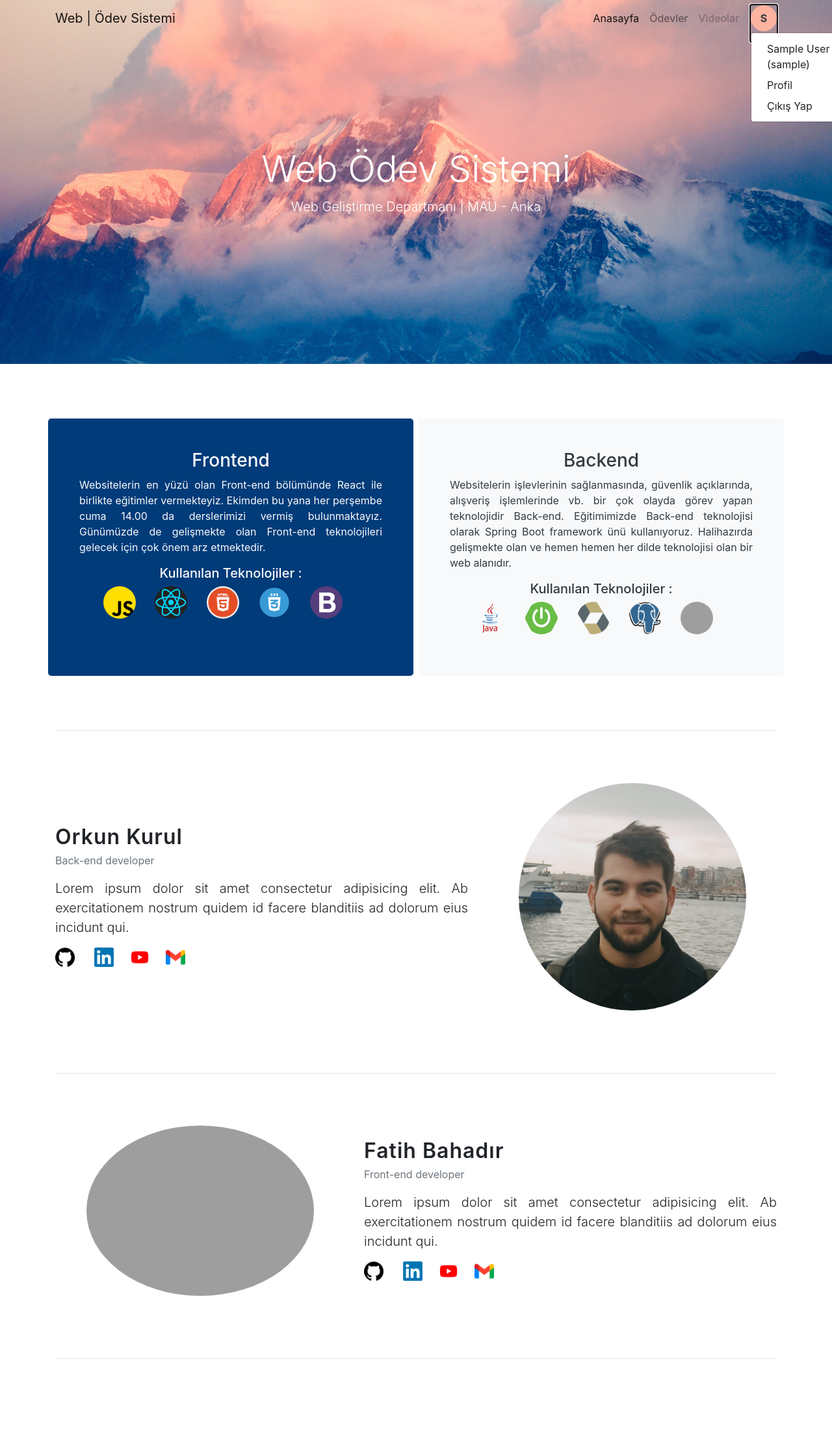
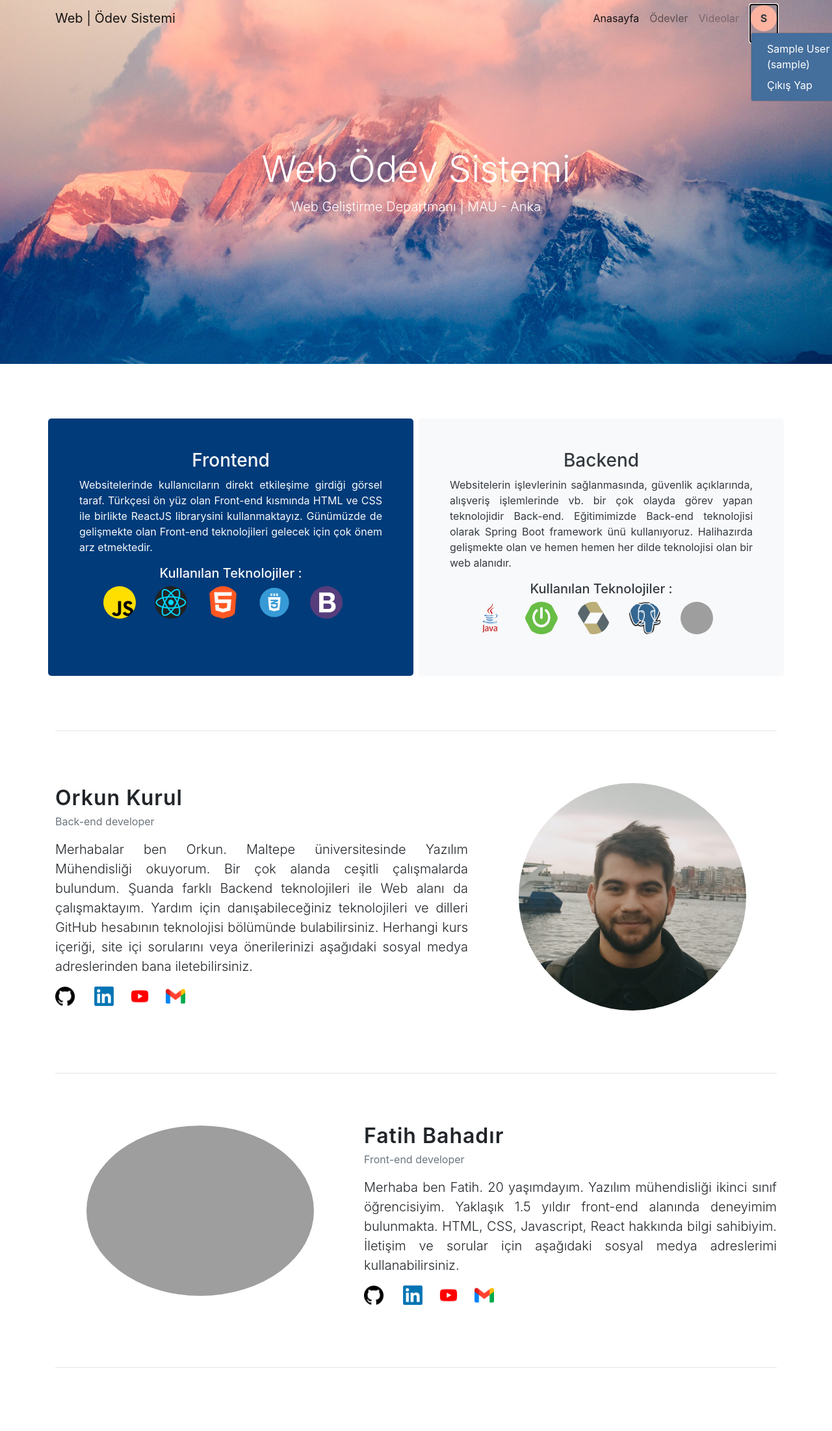
Before and after one commit to Razortype/django-homework-system, a Django app: page / in a window 1280 px wide, after a click that opens the changed part. Shown: the top 2202 px of the page at 65% size. Run offline with Django 4.2, Linux system fonts and the light colour scheme; a user stored in the database is signed in; tables that the repository leaves empty hold one stand-in row (values such as "Sample post"); grey boxes are pictures that could not be loaded.

Commit message:
Arrangements For Production - Navbar dropdown new design added. - HTML Logo changed. - Home page front-end content and about us content changed - Navbar dropdown unnecessary  Profil link deleted. - Hover background for sidebar deleted. - There was a long time for transition and it caused delays. It is 0.2 now. - The homework__category::after was overlapping with the content in mobile view. 0 margin for mobile view now.

```diff
--- a/homework_project/static/partials/css/_header.css
+++ b/homework_project/static/partials/css/_header.css
@@ -61,3 +61,16 @@
     transition-timing-function:ease-in;
     transition:all 0.3s;
 }
+
+.dropdown-menu{
+    background-color: #446E9C;
+}
+
+.dropdown-item{
+    color: white !important;
+}
+
+.dropdown-item:hover{
+    background-color: #fdc6af;
+    color: black !important;
+}
--- a/homework_project/templates/home.html
+++ b/homework_project/templates/home.html
@@ -28,9 +28,8 @@
         <article class="col-12 main__article col-sm-6 text-light text-center p-0 mb-3 mb-sm-0 p-sm-1" id="about" >
           <div class="p-5" style="background-color: #013B79; border-radius: 5px;">
           <h3>Frontend</h3>
-          <p class="text-justify" >Websitelerin en yüzü olan Front-end bölümünde React ile birlikte eğitimler vermekteyiz.
-            Ekimden bu yana her perşembe cuma 14.00 da derslerimizi vermiş bulunmaktayız. Günümüzde de gelişmekte olan
-            Front-end teknolojileri gelecek için çok önem arz etmektedir.</p>
+          <p class="text-justify" >Websitelerinde kullanıcıların direkt etkileşime girdiği görsel taraf. Türkçesi ön yüz olan Front-end kısmında HTML ve CSS ile birlikte ReactJS librarysini kullanmaktayız.
+         Günümüzde de gelişmekte olan Front-end teknolojileri gelecek için çok önem arz etmektedir.</p>
           <h5>Kullanılan Teknolojiler :</h5>
           <ul class="list-inline">
             <li class="list-inline-item"><img src={% static 'partials/images/tech-js.png' %} /></li>
@@ -69,8 +68,7 @@
         <h2 class="about__heading">Orkun Kurul</h2>
         <p class="text-muted">Back-end developer</p>
         <p class="lead text-justify">
-          Lorem ipsum dolor sit amet consectetur adipisicing elit. Ab exercitationem nostrum quidem id facere blanditiis ad dolorum eius incidunt qui.
-        </p>
+          Merhabalar ben Orkun. Maltepe üniversitesinde Yazılım Mühendisliği okuyorum. Bir çok alanda ceşitli çalışmalarda bulundum. Şuanda farklı Backend teknolojileri ile Web alanı da çalışmaktayım. Yardım için danışabileceğiniz teknolojileri ve dilleri GitHub hesabının teknolojisi bölümünde bulabilirsiniz. Herhangi kurs içeriği, site içi sorularını veya önerilerinizi aşağıdaki sosyal medya adreslerinden bana iletebilirsiniz.        </p>
         <ul class="list-inline">
           <li class="list-inline-item"> <a href="https://github.com/Razortype" target="_blank"> <img src={% static 'partials/images/social-github.png' %} alt="github-logo" width="30" height="30"></a> </li>
           <li class="list-inline-item"> <a href="https://www.linkedin.com/in/orkun-kurul/" target="_blank"> <img src={% static 'partials/images/social-linkedin.webp' %} alt="linkedin-logo" width="30" height="30"></a>
@@ -90,8 +88,7 @@
         <h2 class="about__heading">Fatih Bahadır</h2>
         <p class="text-muted">Front-end developer</p>
         <p class="lead text-justify" >
-          Lorem ipsum dolor sit amet consectetur adipisicing elit. Ab exercitationem nostrum quidem id facere blanditiis ad dolorum eius incidunt qui.
-        </p>
+          Merhaba ben Fatih. 20 yaşımdayım. Yazılım mühendisliği ikinci sınıf öğrencisiyim. Yaklaşık 1.5 yıldır front-end alanında deneyimim bulunmakta. HTML, CSS, Javascript, React hakkında bilgi sahibiyim. İletişim ve sorular için aşağıdaki sosyal medya adreslerimi kullanabilirsiniz.        </p>
         <ul class="list-inline">
           <li class="list-inline-item"> <a href="https://www.github.com/fatihbahadir" target="_blank"> <img src={% static 'partials/images/social-github.png' %} alt="github-logo" width="30" height="30"></a> </li>
           <li class="list-inline-item"> <a href="https://www.linkedin.com/in/fatihbahadir/" target="_blank"> <img src={% static 'partials/images/social-linkedin.webp' %} alt="linkedin-logo" width="30" height="30"></a>
--- a/homework_project/templates/partials/_header.html
+++ b/homework_project/templates/partials/_header.html
@@ -33,7 +33,6 @@
           </a>
           <div class="dropdown-menu" aria-labelledby="navbarDropdownMenuLink">
             <a class="dropdown-item" href="/profile" >{{ person.name }} {{person.surname}} <br> ({{ person.user.username }})</a>
-            <a class="dropdown-item" href='/profile'">Profil</a>
             <a class="dropdown-item" href='/logout'">Çıkış Yap</a>
 
             </div>
--- a/users/templates/users/register.html
+++ b/users/templates/users/register.html
@@ -62,7 +62,7 @@ color: white;
                     {% endif %}
                     {% endfor %}
             </div>
-            <input class="btn btn-primary btn-block mt-3" value ="Sign Up" type="submit">
+            <input class="btn btn-primary btn-block mt-3" value ="Kayıt Ol" type="submit">
 
             <p class="mt-3 small text-center">Zaten bir hesabınız var mı ?
                 <a class="text-light" style="font-weight: bold;" href="/login">Giriş Yapın</a> !
```
Also changed, not shown: posts/static/posts/css/homework_list.css (+8 -9 lines), homework_project/static/partials/images/tech-html.png.
